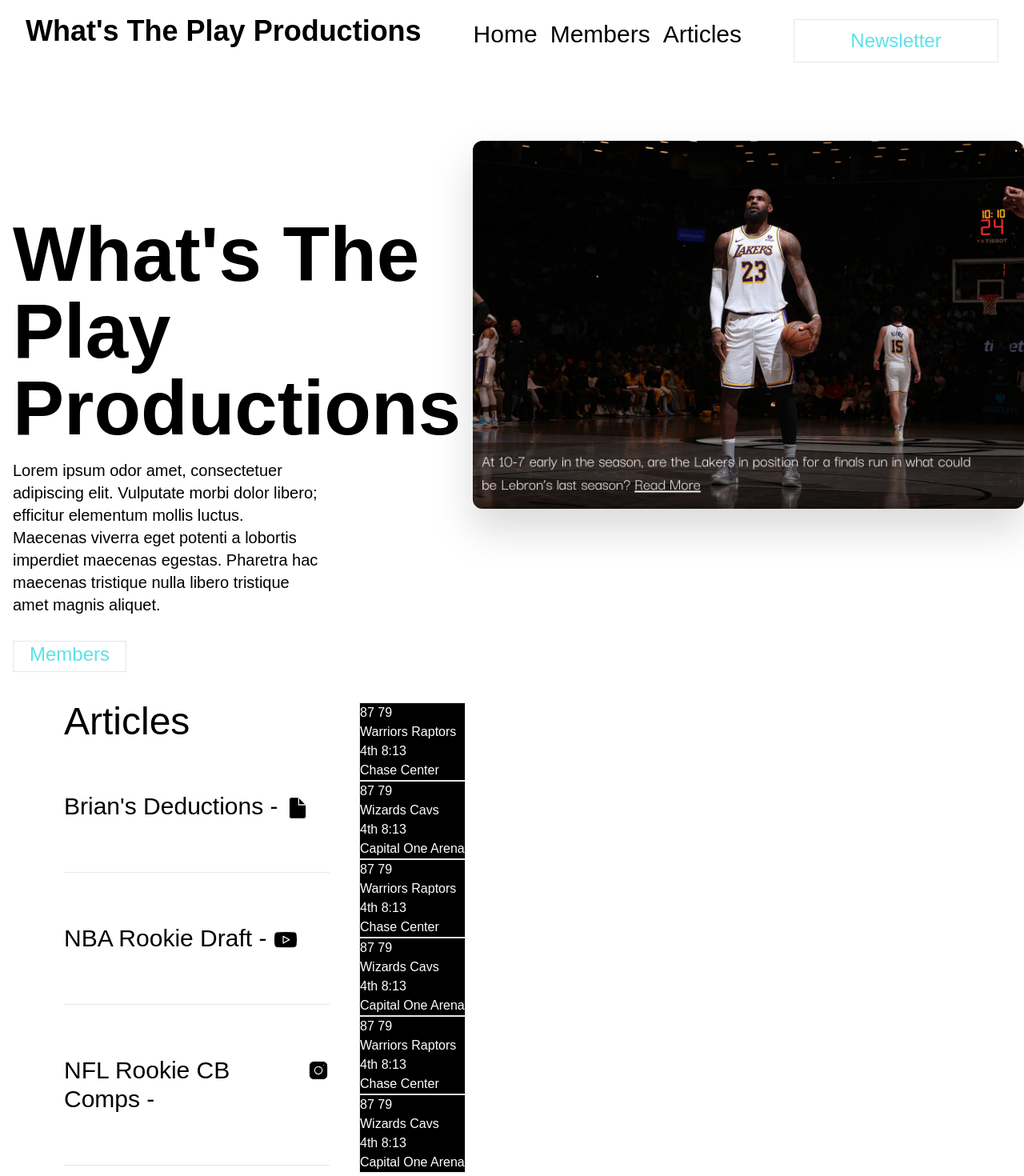
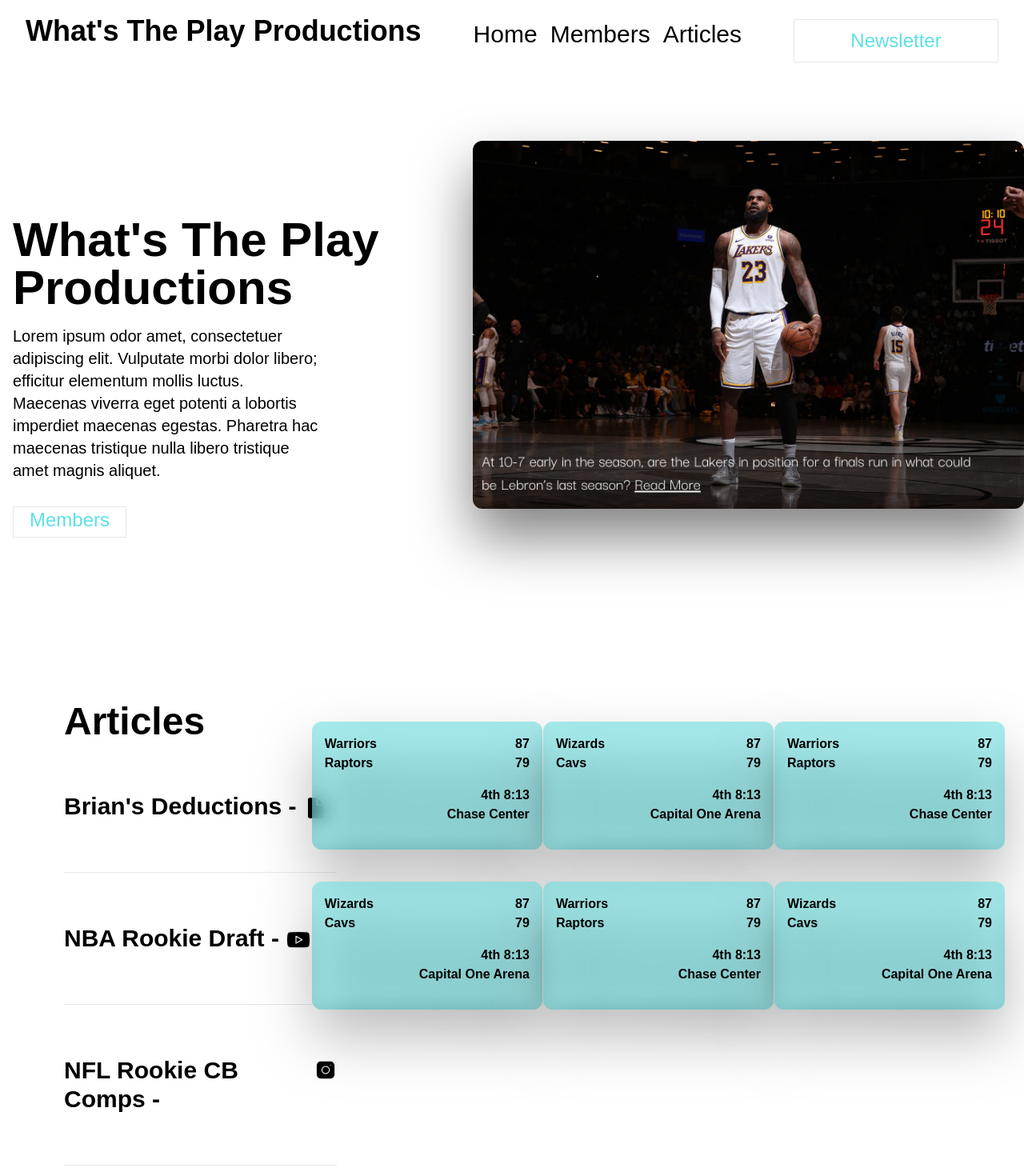
Before and after one commit to Al3xand3r11/next-wtp-app, a Next.js app: page / in a window 1280 px wide. Shown: the top 1470 px of the page at 80% size. Built offline with nearby package versions, Linux system fonts and the light colour scheme; a web font is replaced by a local one; what drizzle-zod, tailwindcss-motion would draw is missing.

Commit message:
homepage changes

```diff
--- a/app/components/Content/Articles.tsx
+++ b/app/components/Content/Articles.tsx
@@ -2,7 +2,7 @@
 
 export default function Articles () {
     return (
-        <div className="  w-11/12 pl-20 ">
+        <div className="  w-full pl-20 font-semibold">
                 <h1 className="text-5xl mb-16">Articles</h1>
                 <div className="flex flex-row transfrom transition duration-300 hover:scale-110">
                 <h1 className="text-3xl">Brian&apos;s Deductions -  </h1>
--- a/app/components/Content/Scoreboard.tsx
+++ b/app/components/Content/Scoreboard.tsx
@@ -2,15 +2,27 @@
 
 export default function Scoreboard () {
     return (
-        <>
+        <div className="mt-6 mr-6 justify-items-end grid grid-cols-1 gap-x-6 gap-y-10 sm:grid-cols-2 lg:grid-cols-3 xl:gap-x-8 font-bold">
             {Scores.map(Scores =>
-                <div key={Scores.id} className="border bg-black text-white">
-                    <h1>{Scores.homeScore} {Scores.awayScore}</h1>
-                    <h2>{Scores.homeTeam} {Scores.awayTeam}</h2>
-                    <h2>{Scores.quarter} {Scores.time}</h2>
-                    <h3>{Scores.arena}</h3>
+                <div key={Scores.id} className="border-black bg-blue text-black rounded-xl w-72 h-40 bg-opacity-50 text-end backdrop-blur-md drop-shadow-[0_35px_35px_rgba(0,0,0,0.50)]">
+                    <div className="p-4">
+                        <div className="flex flex-row justify-between">
+                            <h1>{Scores.homeTeam} </h1>
+                            <h1>{Scores.homeScore} </h1>
+                        </div>
+                        <div className="flex flex-row justify-between">
+                            <h2>{Scores.awayTeam}  </h2>
+                            <h2>{Scores.awayScore}</h2>
+                        </div>
+
+
+                        <div className="mt-4">
+                            <h2>{Scores.quarter} {Scores.time}</h2>
+                            <h3>{Scores.arena}</h3>
+                        </div>
+                    </div>
                 </div>
             )}
-        </>
+        </div>
     )
 }
--- a/app/components/content.tsx
+++ b/app/components/content.tsx
@@ -6,11 +6,11 @@
 export default function Content () {
     return (
         <div id="Content" className="h-auto">
-            <div className="flex">
+            <div className="flex justify-between">
                 <div>
                     <Articles/>
                 </div>
-                <div>
+                <div className="">
                     <Scoreboard/>
                 </div>
 
--- a/app/components/hero.tsx
+++ b/app/components/hero.tsx
@@ -5,8 +5,8 @@
             <div id="#" className="h-screen w-full relative flex ">
                 <div className="flex ">
                     <div className="ml-4 mt-48 w-1/2">
-                    <div className="text-8xl font-extrabold  text-left ">
-                        What&apos;s The Play Productions
+                    <div className="text-6xl font-extrabold  text-left motion-preset-typewriter-[16] motion-loop-once ">
+                    What&apos;s The Play <br/> Productions
                     </div>
                     <div className="text-xl w-2/3 mt-4">
                     Lorem ipsum odor amet, consectetuer adipiscing elit. Vulputate morbi dolor libero; efficitur elementum mollis luctus.
@@ -27,7 +27,7 @@
                             alt="Lebron"
                             width={900}
                             height={500}
-                            className="rounded-xl drop-shadow-2xl"
+                            className="rounded-xl drop-shadow-[0_35px_35px_rgba(0,0,0,0.50)]"
                         />
                     </div>
                 </div>
```
